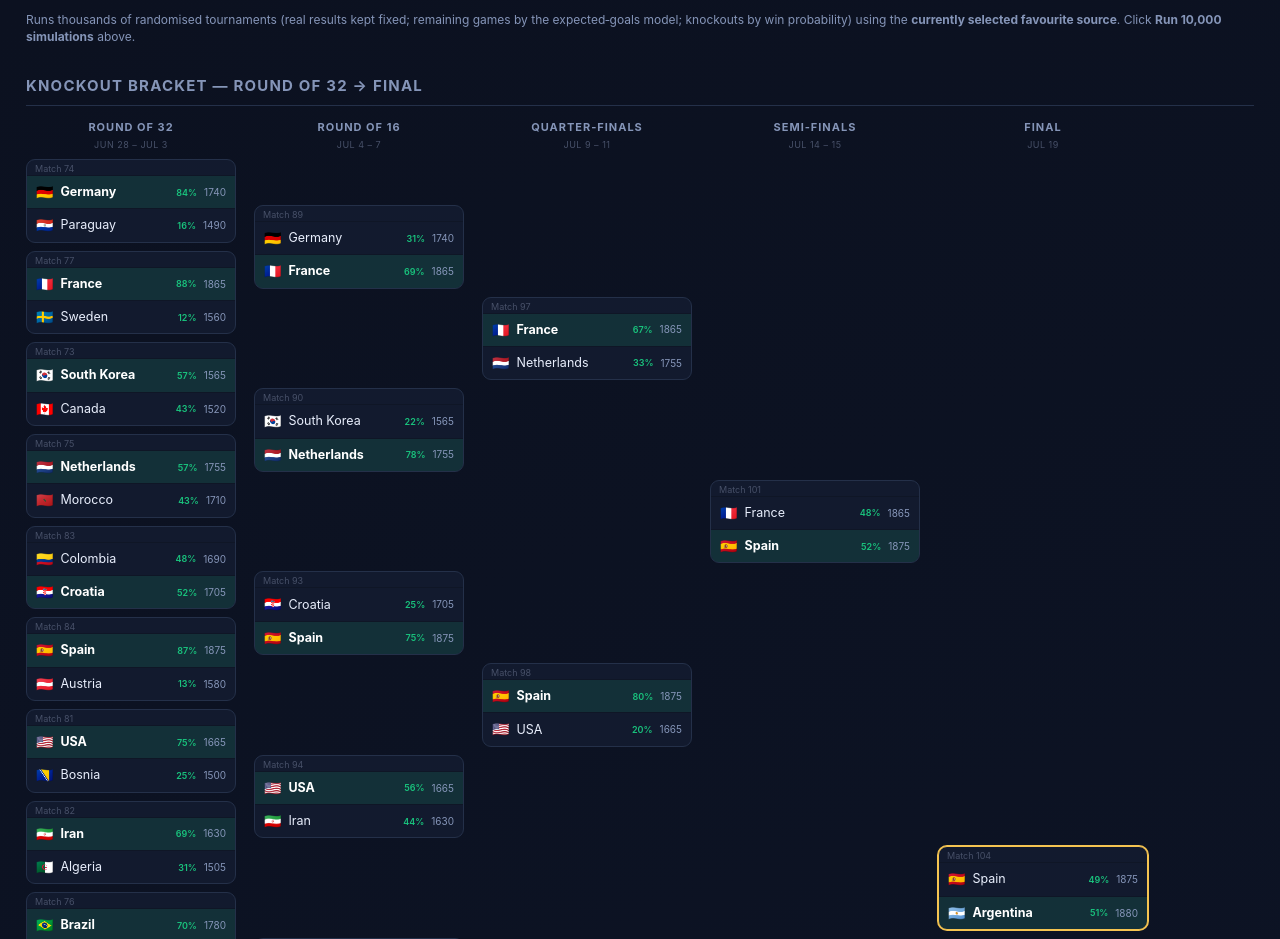
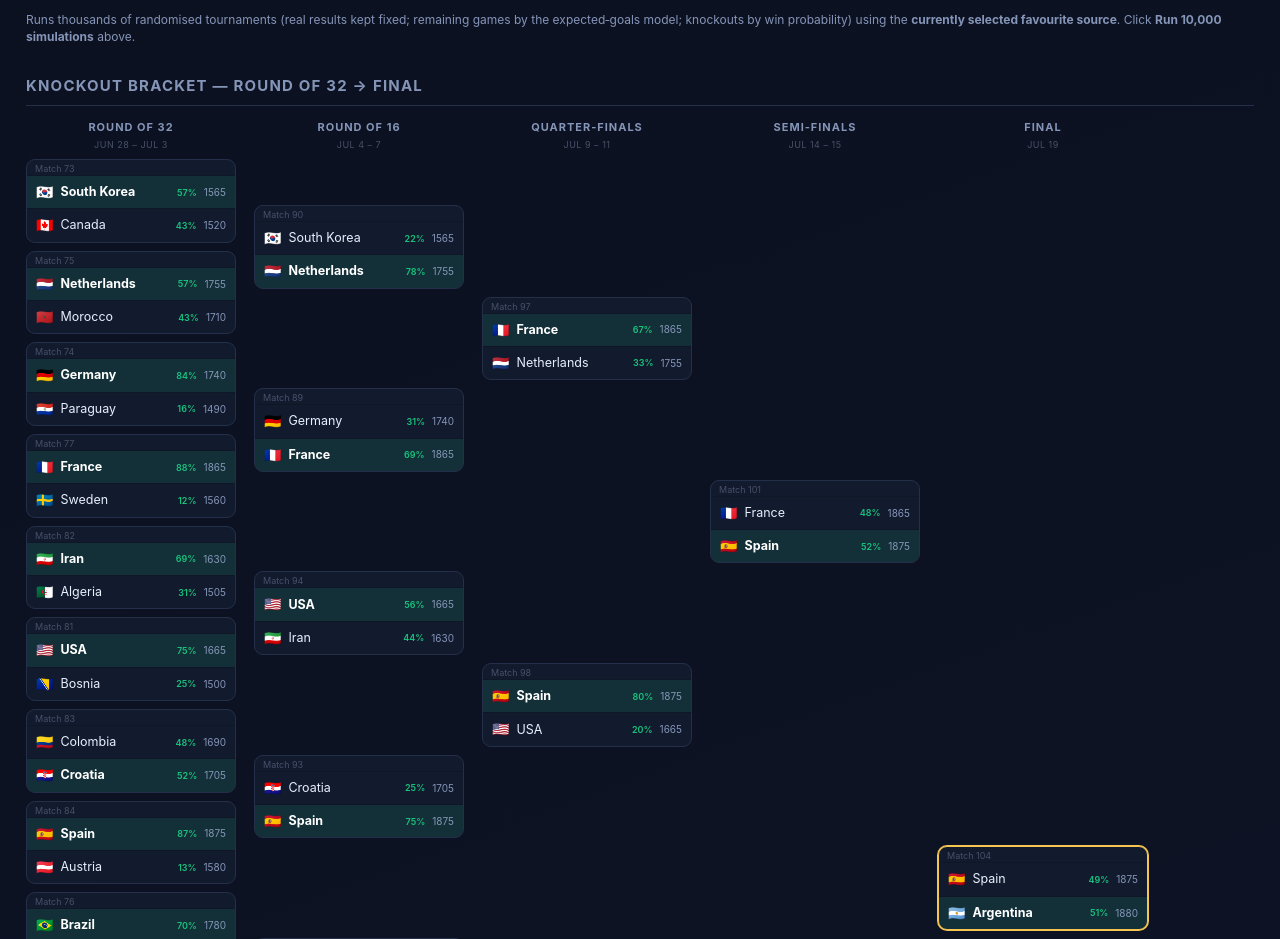
Before and after one commit to thatjpcsguy/wc-2026, a plain HTML site: page index.html in a window 1280 px wide. Shown: the part 2281-3220 px from the top of the page. Drawn offline with Linux system fonts and the light colour scheme.

Commit message:
Reorder knockout bracket display to match the official/Google layout
Assignments were already correct; only the vertical drawing order differed. Reordered the
Round-of-32 and Round-of-16 display sequence so the bracket reads top-to-bottom like the
official FIFA bracket (Canada/Morocco quarter on top, etc.). No logic change.

Co-Authored-By: Claude Opus 4.8 (1M context) <noreply@anthropic.com>

```diff
--- a/index.html
+++ b/index.html
@@ -336,8 +336,8 @@ const KO = {
 // Display order chosen so the bracket nests as a clean tree (each match sits directly
 // after the two it feeds from) — top half = matches feeding SF 101, bottom half = SF 102.
 const ROUNDS = [
- {name:"Round of 32", date:"Jun 28 – Jul 3", ms:[74,77,73,75,83,84,81,82,76,78,79,80,86,88,85,87]},
- {name:"Round of 16", date:"Jul 4 – 7", ms:[89,90,93,94,91,92,95,96]},
+ {name:"Round of 32", date:"Jun 28 – Jul 3", ms:[73,75,74,77,82,81,83,84,76,78,79,80,85,87,88,86]},
+ {name:"Round of 16", date:"Jul 4 – 7", ms:[90,89,94,93,91,92,96,95]},
  {name:"Quarter‑finals", date:"Jul 9 – 11", ms:[97,98,99,100]},
  {name:"Semi‑finals", date:"Jul 14 – 15", ms:[101,102]},
  {name:"Final", date:"Jul 19", ms:[104]}
```
